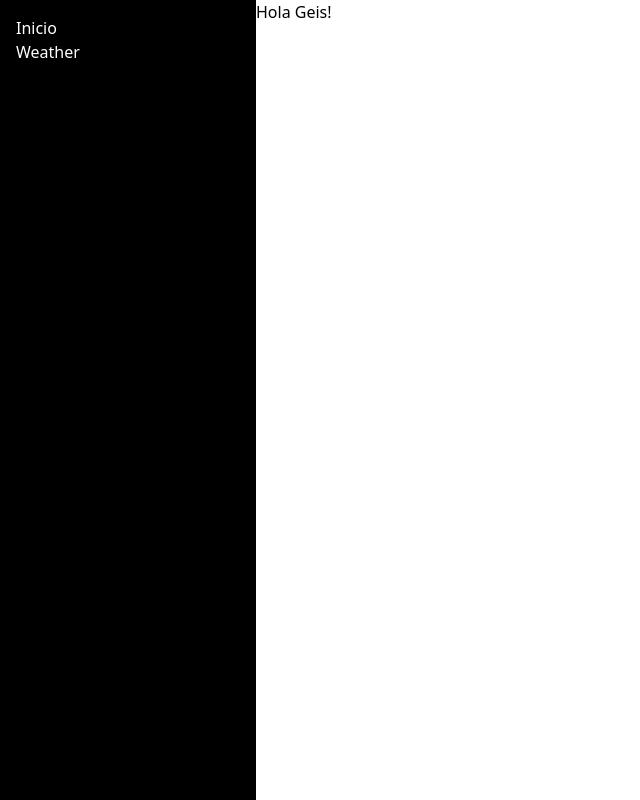
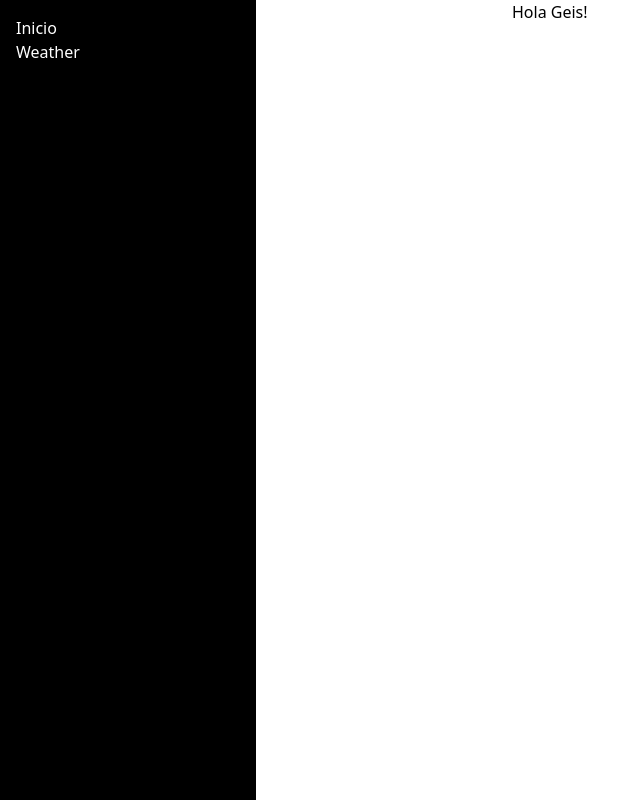
Before and after one commit to TheSCodex/AoS_Practicas, a React (Create React App) app: page /weather-update in a window 1280 px wide. Shown: the whole page, without its empty margins (0-640 px from the left). Built offline with nearby package versions, Linux system fonts and the light colour scheme.

Commit message:
cambios generales

```diff
--- a/src/App.js
+++ b/src/App.js
@@ -26,7 +26,7 @@
 
 function AppContent(){
   return(
-  <div className='flex justify-between'>
+  <div>
     <AppRoutes />
   </div>
   )
--- a/src/components/nav-bar.js
+++ b/src/components/nav-bar.js
@@ -4,21 +4,19 @@
 function NavBar() {
   return (
     <>
+      <div className="p-[128px]">
         <div className="bg-black h-screen w-64 fixed top-0 left-0 flex flex-col justify-between">
           <div className="p-4">
-          <Link to='/'>
-          <h3 className="text-white hover:text-gray-300">
-            Inicio
-          </h3>
+            <Link to="/">
+              <h3 className="text-white hover:text-gray-300">Inicio</h3>
             </Link>
-          <Link to='/weather-update'>
-          <h2 className="text-white hover:text-gray-300">
-            Weather
-          </h2>
+            <Link to="/weather-update">
+              <h2 className="text-white hover:text-gray-300">Weather</h2>
             </Link>
           </div>
 
           <div className="p-4"></div>
+        </div>
       </div>
     </>
   );
--- a/src/pages/dash-page.js
+++ b/src/pages/dash-page.js
@@ -5,7 +5,7 @@
   return (
     <>
       <div className='flex'>
-        <div className='p-[128px]'>
+        <div>
           <NavBar />
         </div>
         <div>
```
Lines whose indentation alone changed are shown as unchanged.
